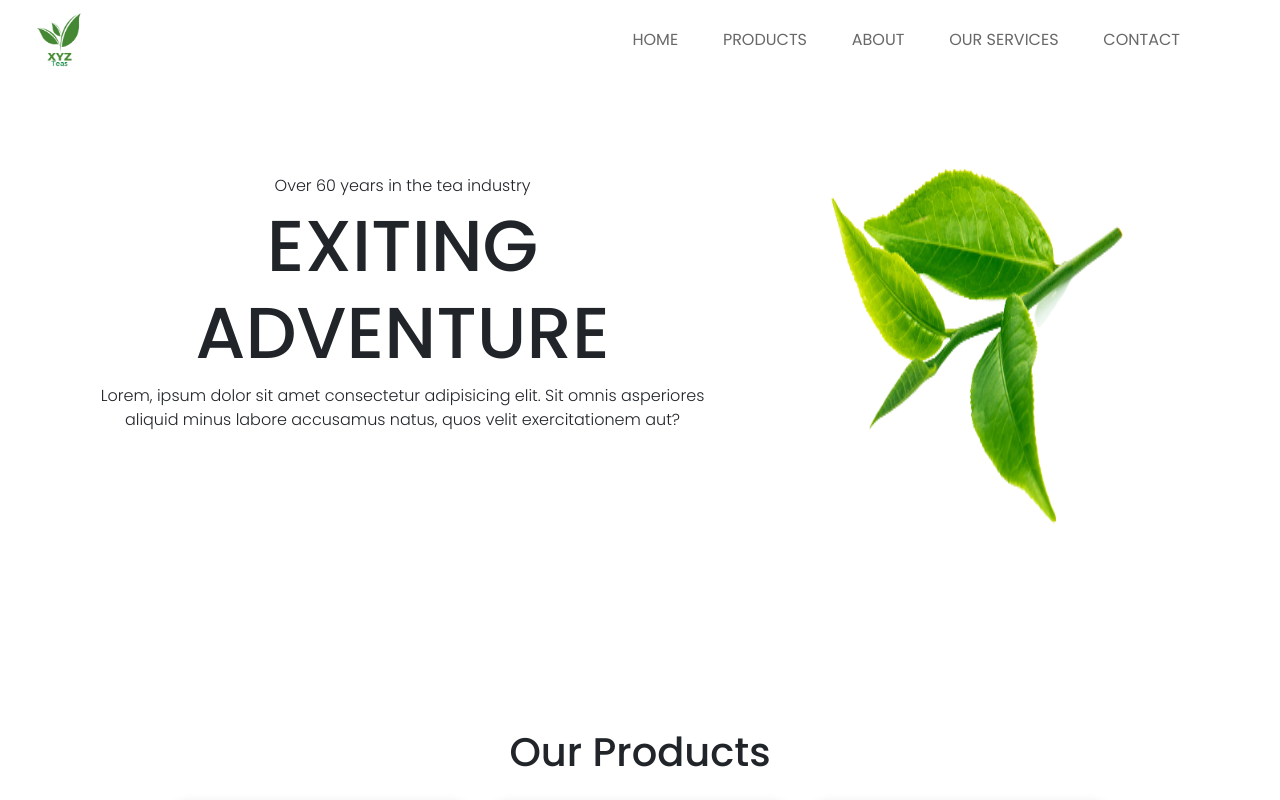
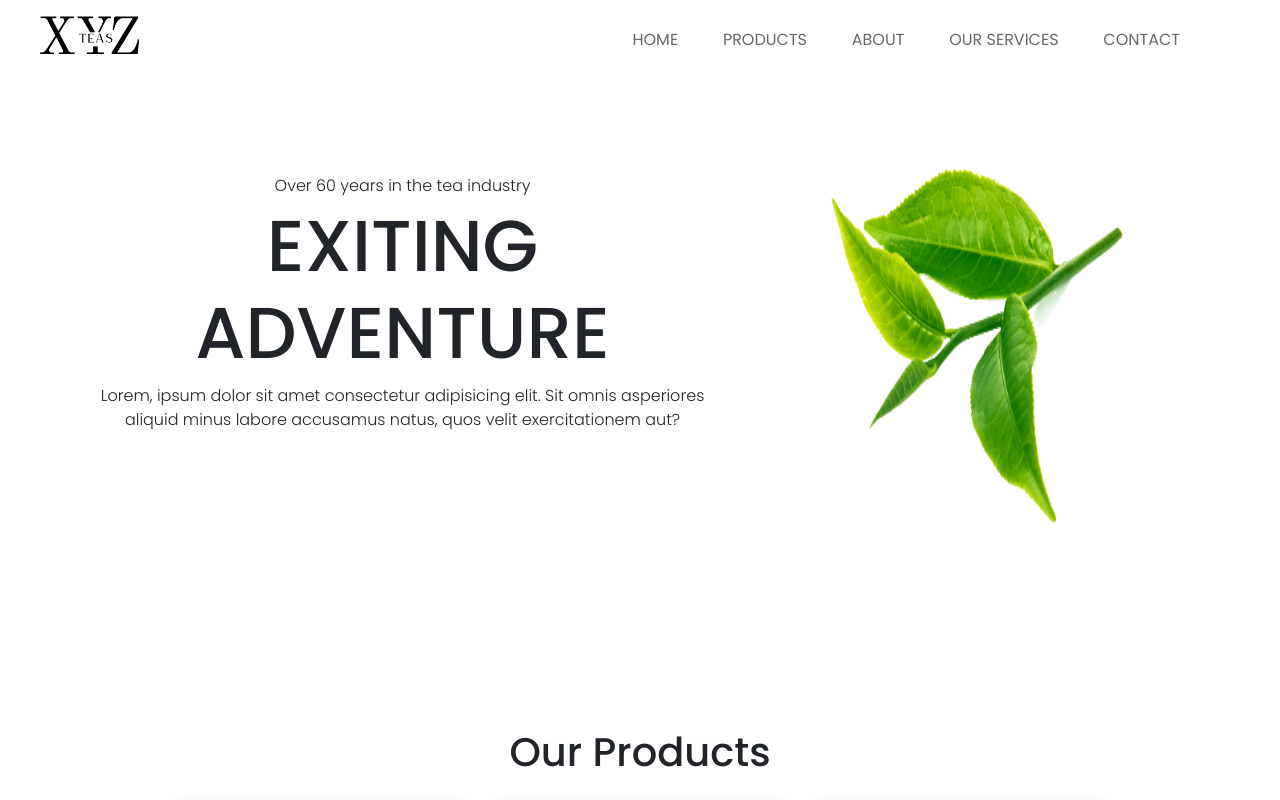
Before and after one commit to Thinushika/XYZteas_website, a Next.js app: page / in a window 1280 px wide. Shown: the top 800 px of the page. Built offline with nearby package versions, Linux system fonts and the light colour scheme.

Commit message:
navbar logo changed

```diff
--- a/pages/index.js
+++ b/pages/index.js
@@ -1,4 +1,5 @@
 import Head from "next/head";
+import Image from "next/image";
 import LandingUI from "../components/layoutComponents/LandingUI";
 import About from "../components/layoutComponents/About";
 import Products from "../components/layoutComponents/Products";
@@ -26,10 +27,10 @@ export default function Home() {
       >
         <div className="container-fluid">
           <a className="navbar-brand" href="/">
-            <img
-              src="../../images/logo.png"
+            <Image
+              src="/images/XYZlogo.png"
               alt="XYZ teas logo"
-              width={60}
+              width={120}
               height={60}
             />
           </a>
```
Also changed, not shown: public/images/XYZlogo.png (added).
